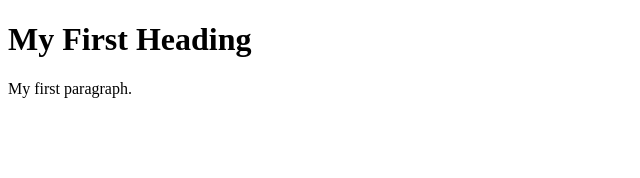
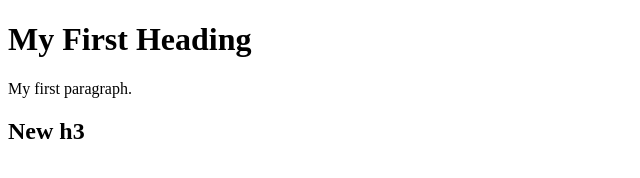
Before and after one commit to aritra042003/github_practice, a plain HTML site: page index.html in a window 1280 px wide. Shown: the whole page, without its empty margins (0-640 px from the left). Drawn offline with Linux system fonts and the light colour scheme.

Commit message:
Update index.html
new line added

```diff
--- a/index.html
+++ b/index.html
@@ -4,6 +4,6 @@
 
 <h1>My First Heading</h1>
 <p>My first paragraph.</p>
-
+<h2>New h3</h2>
 </body>
 </html>
```
